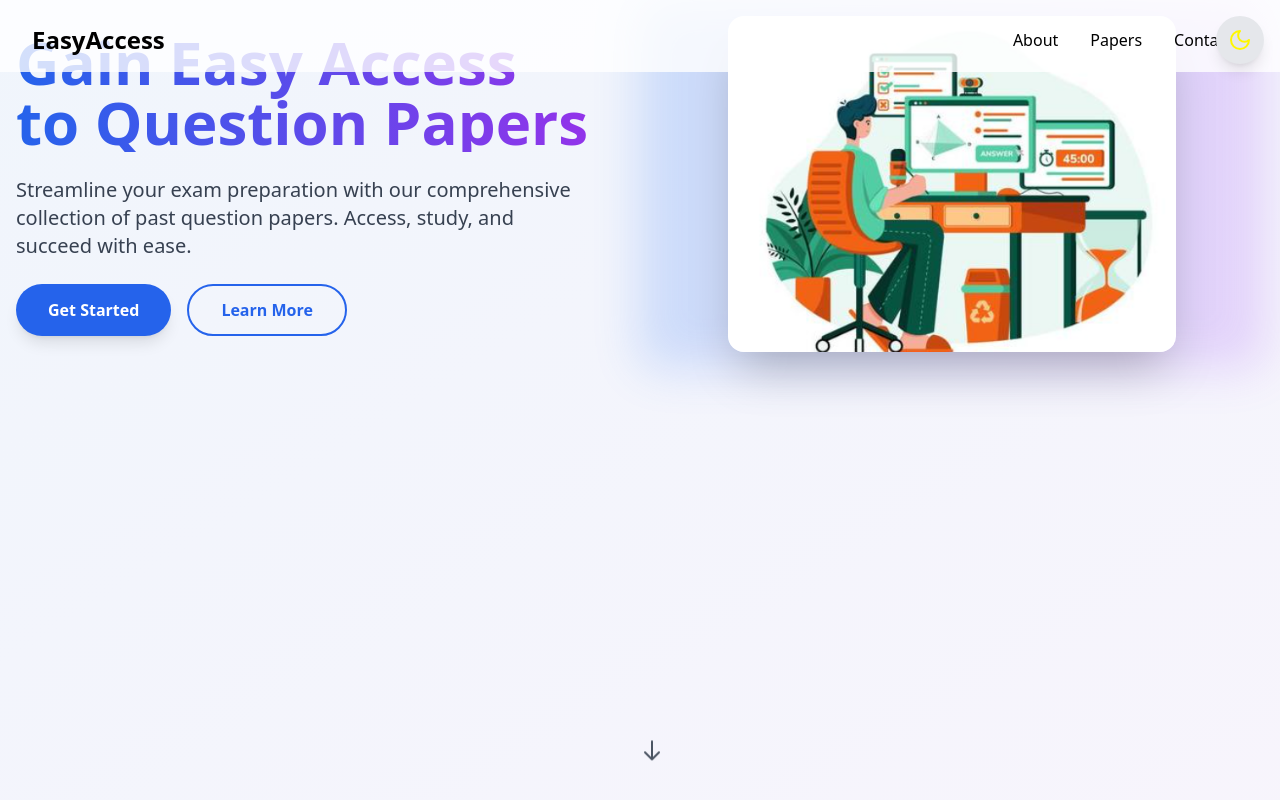
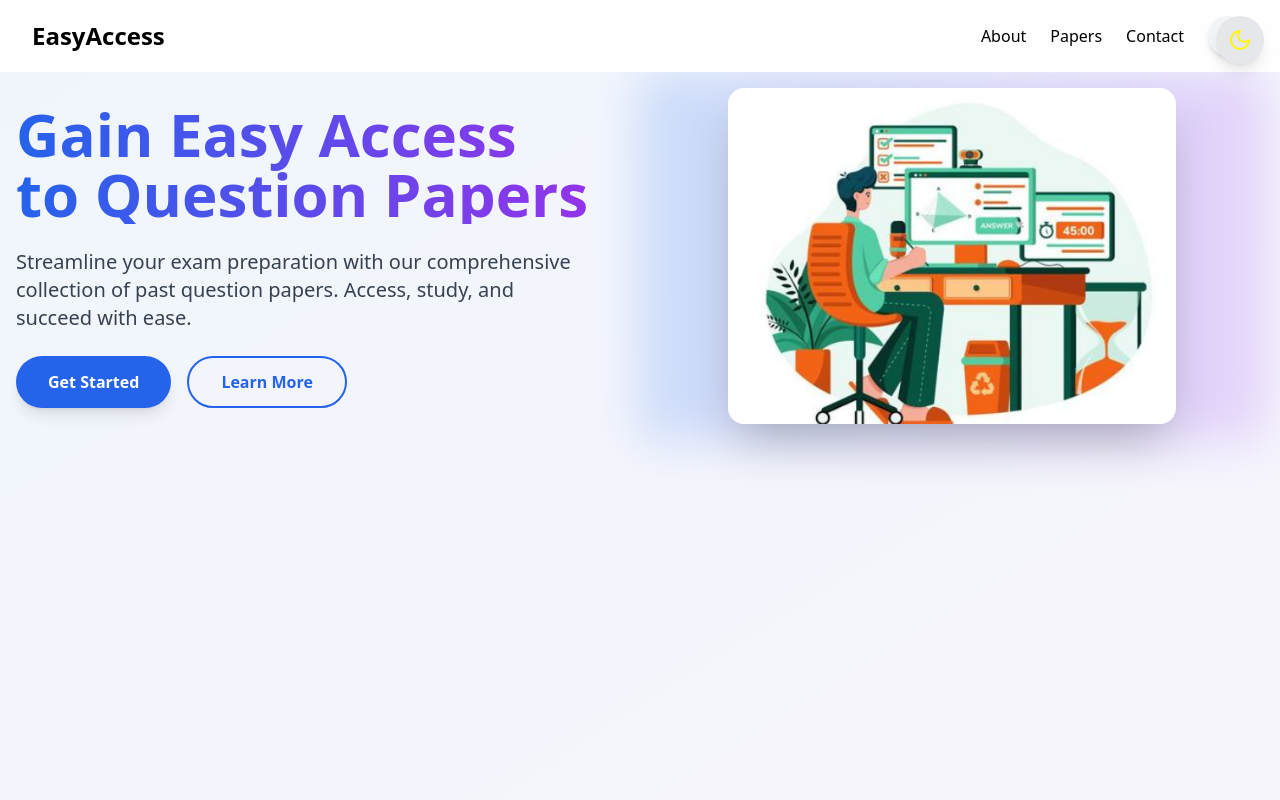
Before and after one commit to nrashmi06/easyaccess2.0, a React (Create React App) app in the folder app/: page / in a window 1280 px wide. Shown: the top 800 px of the page. Built offline with nearby package versions, Linux system fonts and the light colour scheme.

Commit message:
navbar changes

```diff
--- a/app/src/components/navbar/Navbar.jsx
+++ b/app/src/components/navbar/Navbar.jsx
@@ -1,18 +1,29 @@
+// Navbar.jsx
 import React, { useState, useEffect } from 'react';
 
-const Navbar = () => {
+const Navbar = ({  darkMode, setDarkMode }) => {
   const [isOpen, setIsOpen] = useState(false);
   const [isSmallScreen, setIsSmallScreen] = useState(false);
 
+  const Sun = () => (
+    <svg xmlns="http://www.w3.org/2000/svg" width="24" height="24" viewBox="0 0 24 24" fill="none" stroke="#ffe747" strokeWidth="2" strokeLinecap="round" strokeLinejoin="round" className="lucide lucide-sun">
+      <circle cx="12" cy="12" r="4"/><path d="M12 2v2"/><path d="M12 20v2"/><path d="m4.93 4.93 1.41 1.41"/><path d="m17.66 17.66 1.41 1.41"/><path d="M2 12h2"/><path d="M20 12h2"/><path d="m6.34 17.66-1.41 1.41"/><path d="m19.07 4.93-1.41 1.41"/>
+    </svg>
+  );
+
+  const Moon = () => (
+    <svg xmlns="http://www.w3.org/2000/svg" width="24" height="24" viewBox="0 0 24 24" fill="none" stroke="#fff700" strokeWidth="2" strokeLinecap="round" strokeLinejoin="round" className="lucide lucide-moon">
+      <path d="M12 3a6 6 0 0 0 9 9 9 9 0 1 1-9-9Z"/>
+    </svg>
+  );
+
   useEffect(() => {
     const checkScreenSize = () => {
-      setIsSmallScreen(window.innerWidth < 768); // Adjust this breakpoint as needed
+      setIsSmallScreen(window.innerWidth < 768);
     };
 
     checkScreenSize();
-
     window.addEventListener('resize', checkScreenSize);
-
     return () => window.removeEventListener('resize', checkScreenSize);
   }, []);
 
@@ -25,25 +36,28 @@ const Navbar = () => {
     if (section) {
       section.scrollIntoView({ behavior: "smooth" });
     }
-    setIsOpen(false); // Close menu on navigation
+    setIsOpen(false);
   };
 
   return (
-    <nav className="bg-white bg-opacity-80 text-offwhite p-4 fixed w-full z-50 top-0">
+    <nav className="bg-white bg-opacity-80 text-offwhite p-4 w-full">
       <div className="flex justify-between items-center w-full px-4">
         {isSmallScreen ? (
-          <button onClick={toggleMenu} className="md:hidden focus:outline-none ml-auto">
+          <>
+            <div className="text-2xl font-bold text-black dark:text-white">
+              EasyAccess
+            </div>
+            <div className="flex items-center gap-4">
+              <button
+                onClick={() => setDarkMode(!darkMode)}
+                className="p-2 rounded-full bg-gray-100 dark:bg-gray-800 transition-all duration-300 hover:scale-110 shadow-md hover:shadow-lg flex items-center justify-center"
+                aria-label="Toggle theme"
+              >
+                {darkMode ? <Sun /> : <Moon />}
+              </button>
+              <button onClick={toggleMenu} className="focus:outline-none">
                 <svg
-              className={`w-8 h-8 cursor-pointer text-gray-500 ml-auto ${isOpen ? 'hidden' : 'block'}`}
-              xmlns="http://www.w3.org/2000/svg"
-              fill="none"
-              viewBox="0 0 24 24"
-              stroke="currentColor"
-            >
-              <path strokeLinecap="round" strokeLinejoin="round" strokeWidth="2" d="M4 6h16M4 12h16m-7 6h7" />
-            </svg>
-            <svg
-              className={`w-8 h-8 cursor-pointer text-gray-500 ml-auto ${isOpen ? 'block' : 'hidden'}`}
+                  className="w-8 h-8 cursor-pointer text-gray-500"
                   xmlns="http://www.w3.org/2000/svg"
                   fill="none"
                   viewBox="0 0 24 24"
@@ -52,55 +66,46 @@ const Navbar = () => {
                   <path strokeLinecap="round" strokeLinejoin="round" strokeWidth="2" d="M4 6h16M4 12h16m-7 6h7" />
                 </svg>
               </button>
-        ) : null}
             </div>
-      {isSmallScreen ? (
-        <div>
-          <div className="flex items-center">
-            <div className="text-2xl font-bold flex-grow text-center">
-              <a href="#section1" className="cursor-pointer" onClick={() => scrollToSection('section1')}>
+          </>
+        ) : (
+          <div className="flex items-center justify-between w-full">
+            <div className="text-2xl font-bold text-black dark:text-white">
               EasyAccess
+            </div>
+            <div className="flex items-center gap-6">
+              <a href="#section1" className="text-black dark:text-white hover:text-gray-500" onClick={() => scrollToSection('section1')}>
+                About
               </a>
+              <a href="#section2" className="text-black dark:text-white hover:text-gray-500" onClick={() => scrollToSection('section2')}>
+                Papers
+              </a>
+              <a href="#section3" className="text-black dark:text-white hover:text-gray-500" onClick={() => scrollToSection('section3')}>
+                Contact
+              </a>
+              <button
+                onClick={() => setDarkMode(!darkMode)}
+                className="p-2 rounded-full bg-gray-100 dark:bg-gray-800 transition-all duration-300 hover:scale-110 shadow-md hover:shadow-lg flex items-center justify-center"
+                aria-label="Toggle theme"
+              >
+                {darkMode ? <Sun /> : <Moon />}
+              </button>
             </div>
           </div>
-          <div className={`${isOpen ? 'block' : 'hidden'} md:hidden bg-white mt-2 w-full py-2 px-4`}>
-            <div>
-              <a href="#section1" className="block hover:text-gray-300 py-2" onClick={() => scrollToSection('section1')}>
+        )}
+      </div>
+
+      {isSmallScreen && isOpen && (
+        <div className="md:hidden bg-white dark:bg-gray-800 mt-2 w-full py-2 px-4">
+          <a href="#section1" className="block text-black dark:text-white hover:text-gray-500 py-2" onClick={() => scrollToSection('section1')}>
             About
           </a>
-            </div>
-            <div>
-              <a href="#section2" className="block hover:text-gray-300 py-2" onClick={() => scrollToSection('section2')}>
+          <a href="#section2" className="block text-black dark:text-white hover:text-gray-500 py-2" onClick={() => scrollToSection('section2')}>
             Papers
           </a>
-            </div>
-            <div>
-              <a href="#section3" className="block hover:text-gray-300 py-2" onClick={() => scrollToSection('section3')}>
+          <a href="#section3" className="block text-black dark:text-white hover:text-gray-500 py-2" onClick={() => scrollToSection('section3')}>
             Contact
           </a>
-            </div>
-          </div>
-        </div>
-      ) : (
-        <div className="hidden md:flex bg-transparent mt-2 w-full px-4">
-          <div className="flex items-center">
-            <div className="text-2xl font-bold flex-grow text-center">
-                EasyAccess
-            </div>
-          </div>
-          <div className="flex items-center justify-end w-full">
-            <div className="ml-auto flex items-center">
-              <a href="#section1" className="text-black hover:text-gray-500 px-4" onClick={() => scrollToSection('section1')}>
-                About
-              </a>
-              <a href="#section2" className="text-black hover:text-gray-500 px-4" onClick={() => scrollToSection('section2')}>
-                Papers
-              </a>
-              <a href="#section3" className="text-black hover:text-gray-500 px-4" onClick={() => scrollToSection('section3')}>
-                Contact
-              </a>
-            </div>
-          </div>
         </div>
       )}
     </nav>
--- a/app/src/pages/main.jsx
+++ b/app/src/pages/main.jsx
@@ -4,7 +4,6 @@ import img2 from '../images/img2.png';
 import './mainpage.css';
 import Footer from '../../src/components/footer/contact.jsx';
 import { Link } from 'react-router-dom';
-import { motion } from 'framer-motion';
 
 const MainPage = () => {
   const sectionClassNames = ['section1', 'section2', 'section3'];
```
Lines whose indentation alone changed are shown as unchanged.
